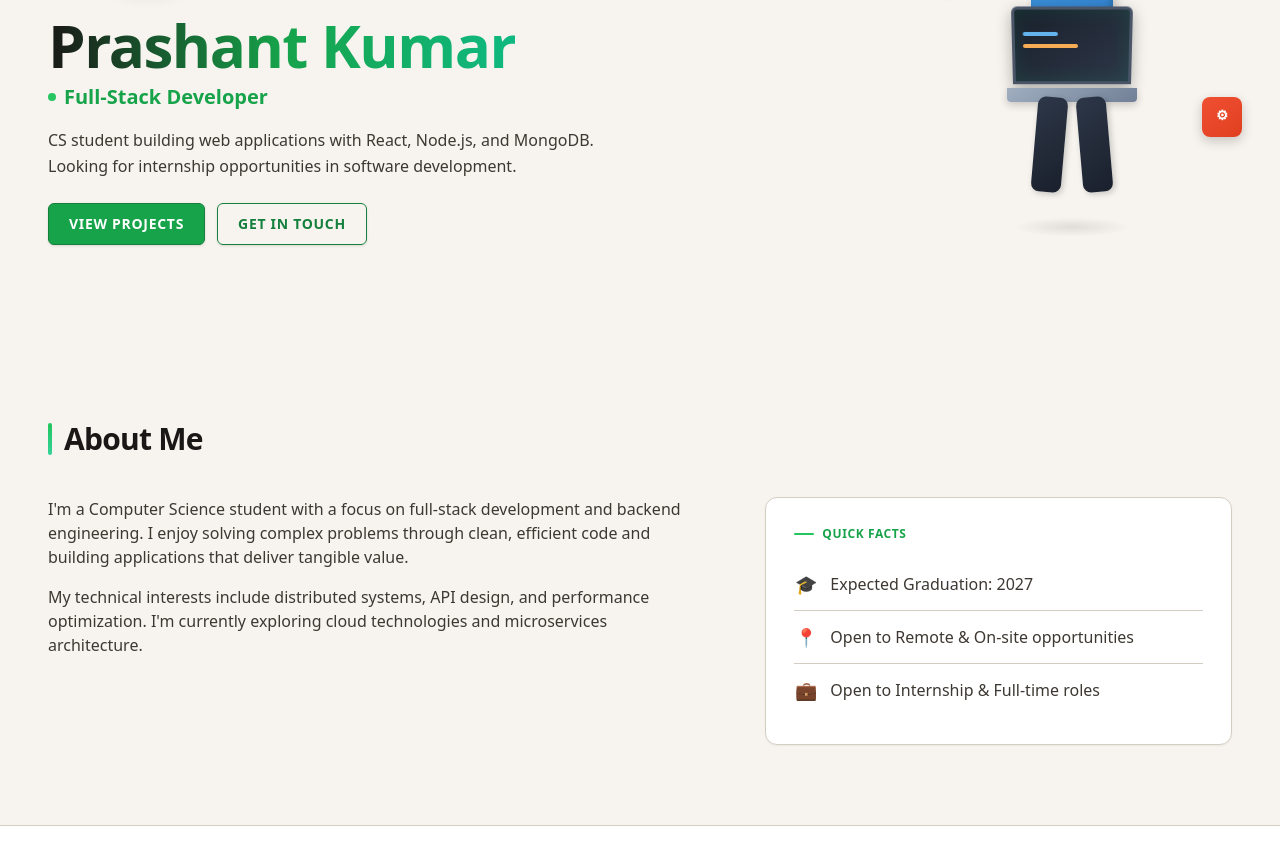
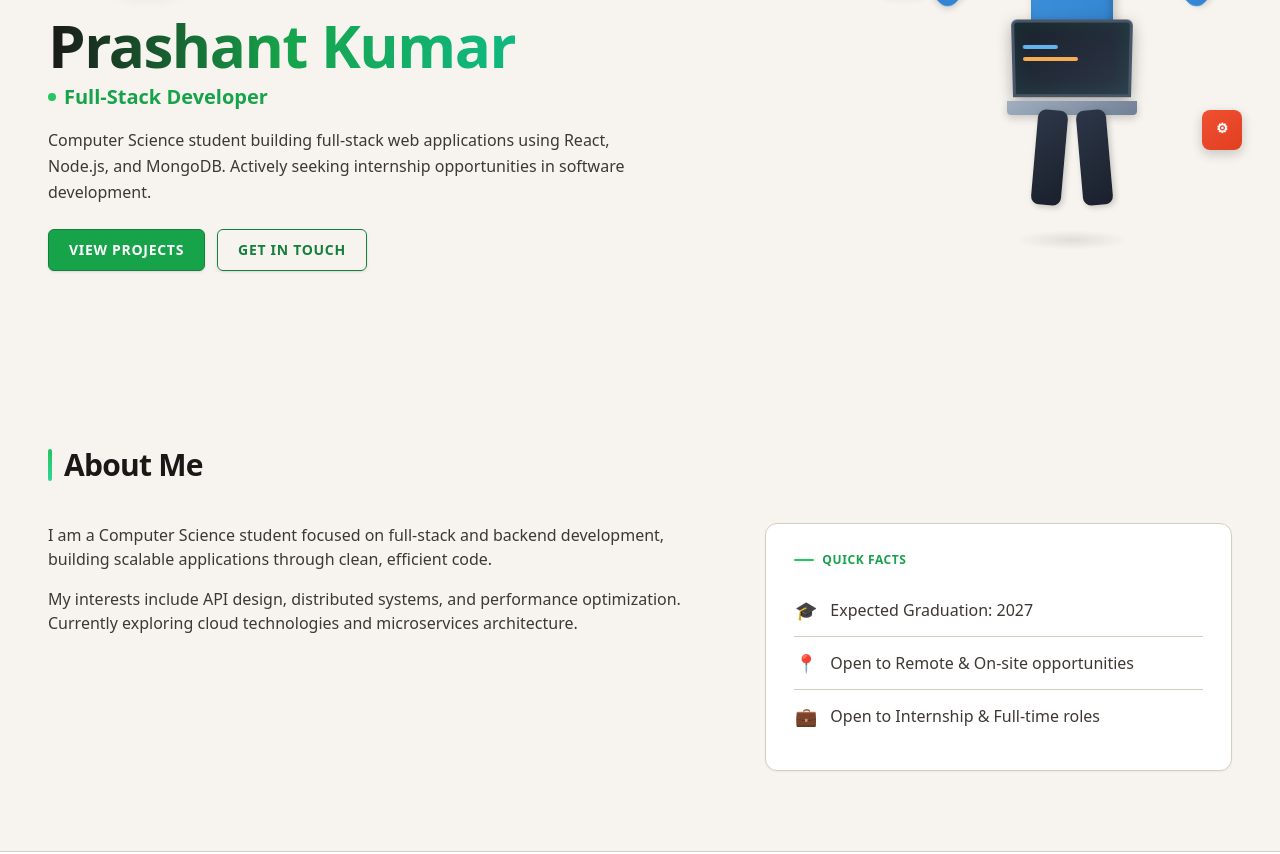
Before and after one commit to Prashant730/Portfolio, a React (Vite) app: page / in a window 1280 px wide. Shown: the part 380-1234 px from the top of the page. Built offline with nearby package versions, Linux system fonts and the light colour scheme.

Commit message:
update about and my description

```diff
--- a/src/App.jsx
+++ b/src/App.jsx
@@ -320,8 +320,8 @@ function App() {
               Full-Stack Developer
             </p>
             <p className="text-base text-[var(--text-secondary)] leading-relaxed mb-6 max-w-prose">
-              CS student building web applications with React, Node.js, and MongoDB.
-              Looking for internship opportunities in software development.
+              Computer Science student building full-stack web applications using React, Node.js, and MongoDB.
+                Actively seeking internship opportunities in software development.
             </p>
             <div className="flex flex-col sm:flex-row gap-3">
               <button
@@ -382,12 +382,10 @@ function App() {
           <div className="grid grid-cols-1 sm:grid-cols-2 lg:grid-cols-[1.3fr_1fr] xl:grid-cols-[1.4fr_1fr] gap-6 sm:gap-8 lg:gap-12 xl:gap-16">
             <div>
               <p className="text-[var(--text-secondary)] leading-relaxed text-sm sm:text-base mb-4">
-                I'm a Computer Science student with a focus on full-stack development and backend engineering.
-                I enjoy solving complex problems through clean, efficient code and building applications that deliver tangible value.
+                I am a Computer Science student focused on full-stack and backend development, building scalable applications through clean, efficient code.
               </p>
               <p className="text-[var(--text-secondary)] leading-relaxed text-sm sm:text-base">
-                My technical interests include distributed systems, API design, and performance optimization.
-                I'm currently exploring cloud technologies and microservices architecture.
+                My interests include API design, distributed systems, and performance optimization. Currently exploring cloud technologies and microservices architecture.
               </p>
             </div>
             <div className="bg-[var(--bg-secondary)] p-5 sm:p-6 xl:p-7 rounded-xl border border-[var(--border)] shadow-sm hover:shadow-lg hover:border-green-500/50 transition-all duration-300">
```
